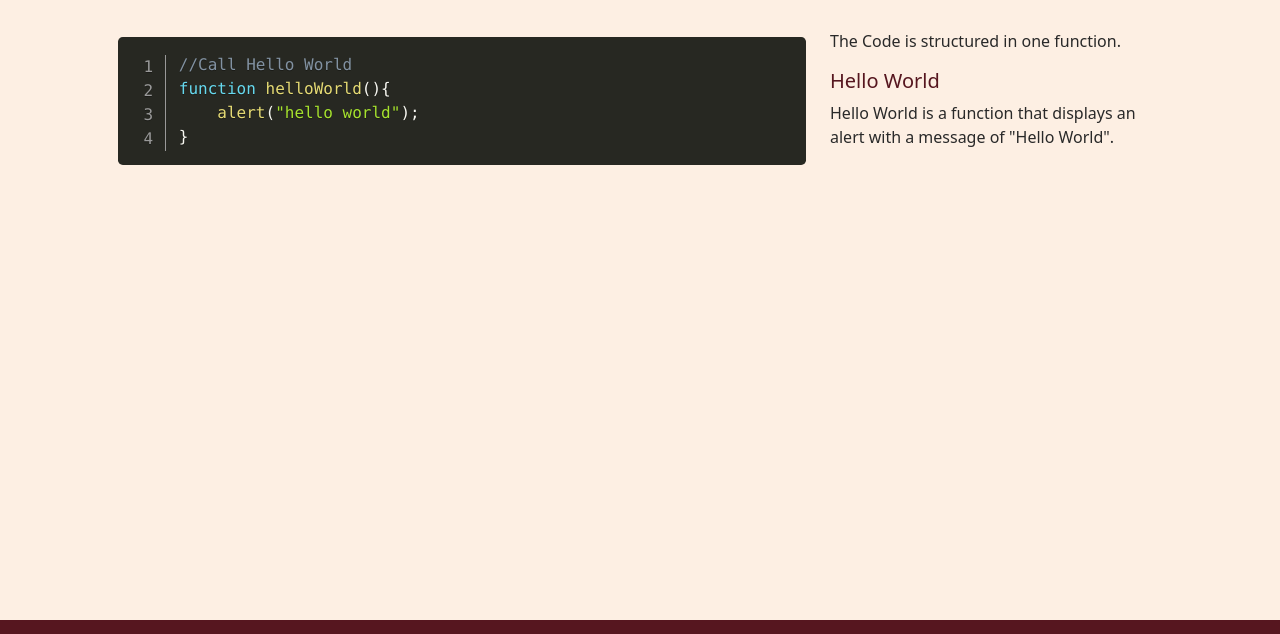
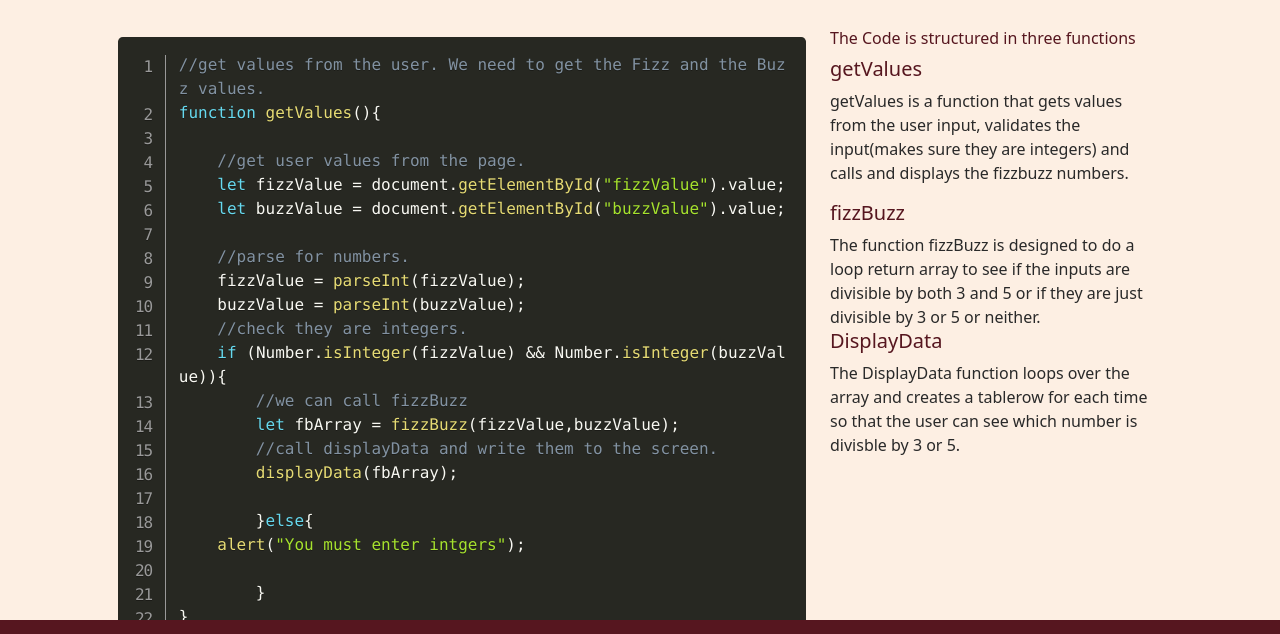
Before and after one commit to ScientistZero/FizzBuzz, a plain HTML site: page code.html in a window 1280 px wide. Shown: the part 114-748 px from the top of the page. Drawn offline with nearby package versions, Linux system fonts and the light colour scheme.

Commit message:
Working on Code page

```diff
--- a/code.html
+++ b/code.html
@@ -60,17 +60,103 @@
 <div class="row row-cols-1 row-cols-lg-2">
     <div class="col-lg-8">
 <pre class="line-numbers"><code class="language-javascript">
-    //Call Hello World
-    function helloWorld(){
-        alert("hello world");
+    //get values from the user. We need to get the Fizz and the Buzz values.
+    function getValues(){
+
+        //get user values from the page.
+        let fizzValue = document.getElementById("fizzValue").value;
+        let buzzValue = document.getElementById("buzzValue").value;
+
+        //parse for numbers.
+        fizzValue = parseInt(fizzValue);
+        buzzValue = parseInt(buzzValue);
+        //check they are integers.
+        if (Number.isInteger(fizzValue) && Number.isInteger(buzzValue)){
+            //we can call fizzBuzz
+            let fbArray = fizzBuzz(fizzValue,buzzValue);
+            //call displayData and write them to the screen.
+            displayData(fbArray);
+
+            }else{
+        alert("You must enter intgers");
+
+            }
+    }
+
+        //do Fizz Buzz
+    function fizzBuzz(fizzValue, buzzValue){
+        let returnArray = [];
+
+        //loop from 1 to 100
+        for (let i = 1; i <= 100; i++) {
+
+            //check to see if divisible by both 3 and 5
+            //check to see if divisible by Fizz value (3)
+            //check to see if divisible by Buzz value (5)
+            if (i % fizzValue == 0 && i % buzzValue == 0) {
+                returnArray.push('FizzBuzz');
+
+            } else if (i % fizzValue == 0){
+                returnArray.push('Fizz');
+
+            } else if (i % buzzValue == 0){
+                returnArray.push('Buzz');
+
+            } else {
+                returnArray.push(i);
+            }
+        }
+
+
+        return returnArray;
+
+    }
+
+        //loop over the array and create a tablerow for each item
+    function displayData(fbArray){
+
+        //get table body element from the page
+        let tableBody = document.getElementById("results");
+
+        //get the template row
+        let templateRow = document.getElementById("fbTemplate");
+
+        //clear the table first
+        tableBody.innerHTML = "";
+
+        for (let index = 0; index < fbArray.length; index += 5) {
+            let tableRow = document.importNode(templateRow.content, true);
+
+            //grab just the td's to put into array
+            //add all the rows to the table
+            let rowCols = tableRow.querySelectorAll("td");
+            rowCols[0].classList.add(fbArray[index]);
+            rowCols[0].textContent = fbArray[index];
+            rowCols[1].classList.add(fbArray[index+1]);
+            rowCols[1].textContent = fbArray[index+1];
+            rowCols[2].classList.add(fbArray[index+2]);
+            rowCols[2].textContent = fbArray[index+2];
+            rowCols[3].classList.add(fbArray[index+3]);
+            rowCols[3].textContent = fbArray[index+3];
+            rowCols[4].classList.add(fbArray[index+4]);
+            rowCols[4].textContent = fbArray[index+4];
+
+            tableBody.appendChild(tableRow);
+
+        }
+
+
+    }
     }
 </code>
 </pre>
     </div>
     <div class="col-lg-4">
-<p>The Code is structured in one function.</p>
-<h5>Hello World</h5>
-<p>Hello World is a function that displays an alert with a message of "Hello World".</p>
+        <h6>The Code is structured in three functions</h6>
+            <h5>getValues</h5>
+            <p>getValues is a function that gets values from the user input, validates the input(makes sure they are integers) and calls and displays the fizzbuzz numbers.</p>
+            <h5>fizzBuzz</h5> The function fizzBuzz is designed to do a loop return array to see if the inputs are divisible by both 3 and 5 or if they are just divisible by 3 or 5 or neither. <br>
+            <h5>DisplayData</h5> The DisplayData function loops over the array and creates a tablerow for each time so that the user can see which number is divisble by 3 or 5.
     </div>
 </div>
         </div>
--- a/js/site.js
+++ b/js/site.js
@@ -33,10 +33,13 @@ function fizzBuzz(fizzValue, buzzValue){
         //check to see if divisible by Buzz value (5)
         if (i % fizzValue == 0 && i % buzzValue == 0) {
             returnArray.push('FizzBuzz');
+
         } else if (i % fizzValue == 0){
             returnArray.push('Fizz');
+
         } else if (i % buzzValue == 0){
             returnArray.push('Buzz');
+
         } else {
             returnArray.push(i);
         }
@@ -63,6 +66,7 @@ function displayData(fbArray){
         let tableRow = document.importNode(templateRow.content, true);
 
         //grab just the td's to put into array
+        //add all the rows to the table
         let rowCols = tableRow.querySelectorAll("td");
         rowCols[0].classList.add(fbArray[index]);
         rowCols[0].textContent = fbArray[index];
@@ -79,5 +83,5 @@ function displayData(fbArray){
 
     }
 
-    //add all the rows to the table
+
 }
```
